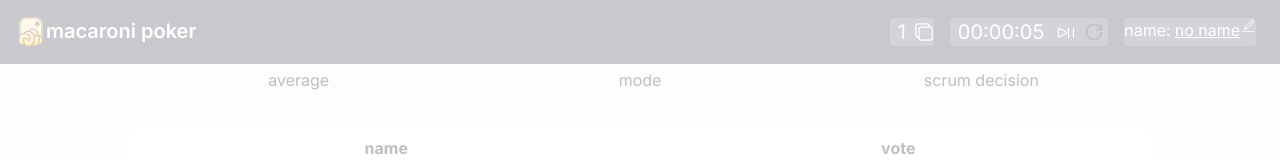
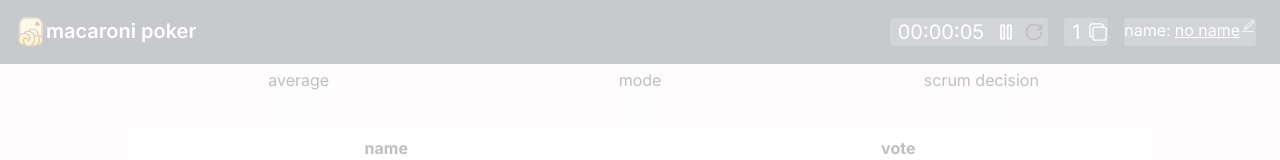
Before and after one commit to macaroni10y/planning-poker-front-nextjs, a Next.js app: page /rooms/1 in a window 1280 px wide. Shown: the top 160 px of the page. Built offline with nearby package versions, Linux system fonts and the light colour scheme.

Commit message:
wrapping startTimer with useCallback to pass lint rules

```diff
--- a/app/(routes)/rooms/[roomId]/page.tsx
+++ b/app/(routes)/rooms/[roomId]/page.tsx
@@ -31,45 +31,61 @@ const Page = ({ params }: { params: { roomId: string } }) => {
 		onReset: useCallback(() => selectCardNumber(() => "not yet"), []),
 	});
 
-	useEffect(() => {
-		const timer = setInterval(() => {
+	/**
+	 * start new timer
+	 * @return a timeout created in this function
+	 */
+	const startTimer = useCallback(() => {
+		const created = setInterval(() => {
 			setCurrentTime((current) => current + 1);
 		}, 1000);
-		setTimerId(timer);
-
-		return () => {
-			clearInterval(timer);
-		};
+		setTimerId(created);
+		return () => clearInterval(created);
 	}, []);
 
-	const handlePauseResume = () => {
+	useEffect(() => startTimer(), [startTimer]);
+
+	/**
+	 * a handler method of resume(▶) button
+	 */
+	const handleResume = () => {
 		if (timerId) {
 			clearInterval(timerId);
 			setTimerId(null);
 		} else {
-			const newTimerId = setInterval(() => {
-				setCurrentTime((current) => current + 1);
-			}, 1000);
-			setTimerId(newTimerId);
+			startTimer();
 		}
 	};
 
+	/**
+	 * a handler method of pause(⏸) button
+	 */
+	const handlePause = () => {
+		if (timerId) {
+			clearInterval(timerId);
+			setTimerId(null);
+		} else {
+			startTimer();
+		}
+	};
+
+	/**
+	 * a handler method of reset　🔄button
+	 */
 	const handleResetTimer = () => {
 		if (timerId) {
 			clearInterval(timerId);
 		}
 		setCurrentTime(0);
-		setTimerId(
-			setInterval(() => {
-				setCurrentTime((current) => current + 1);
-			}, 1000),
-		);
+		startTimer();
 	};
 
 	const timerElement = (
 		<Timer
 			currentTime={currentTime}
-			onTapPauseButton={handlePauseResume}
+			isPaused={!timerId}
+			onTapPauseButton={handlePause}
+			onTapResumeButton={handleResume}
 			onTapResetButton={handleResetTimer}
 		/>
 	);
--- a/app/_components/uiparts/Header.tsx
+++ b/app/_components/uiparts/Header.tsx
@@ -29,6 +29,7 @@ const Header = (props: Props) => {
 					</Link>
 				</div>
 				<div className="md:flex md:flex-row">
+					{props.renderTimer ? props.renderTimer() : ""}
 					{props.roomId ? (
 						<CopyToClipBoard
 							copyTarget={globalThis.window?.location.href}
@@ -37,7 +38,6 @@ const Header = (props: Props) => {
 					) : (
 						""
 					)}
-					{props.renderTimer ? props.renderTimer() : ""}
 					{props.onEdit ? (
 						<CurrentName onClick={props.onEdit} displayName={userName} />
 					) : (
--- a/app/_components/uiparts/Timer.tsx
+++ b/app/_components/uiparts/Timer.tsx
@@ -1,11 +1,28 @@
 import React from "react";
+import { FiPause, FiPlay } from "react-icons/fi";
 import { GrPowerReset } from "react-icons/gr";
-import { HiOutlinePlayPause } from "react-icons/hi2";
 
 interface Props {
+	/**
+	 * time to display as second(s)
+	 */
 	currentTime: number;
+	/**
+	 * whether this timer is paused or not (used to toggle pause/play button)
+	 */
+	isPaused: boolean;
+	/**
+	 * executed when the reset 🔄 button is tapped
+	 */
 	onTapResetButton: () => void;
+	/**
+	 * executed when the pause(⏸) button is tapped
+	 */
 	onTapPauseButton: () => void;
+	/**
+	 * executed when the resume(▶) button is tapped
+	 */
+	onTapResumeButton: () => void;
 }
 
 /**
@@ -24,17 +41,23 @@ const formatSeconds = (seconds: number): string => {
 	return `${formattedHours}:${formattedMinutes}:${formattedSeconds}`;
 };
 
+const PauseResumeButton = (props: Props) => {
+	const onTap = props.isPaused
+		? props.onTapResumeButton
+		: props.onTapPauseButton;
+	const icon = props.isPaused ? <FiPlay /> : <FiPause />;
+	return (
+		<div className="m-1" onClick={onTap} onKeyUp={onTap}>
+			{icon}
+		</div>
+	);
+};
+
 const Timer = (props: Props) => {
 	return (
 		<div className="flex-1 bg-gray-600 rounded flex items-center cursor-pointer md:text-xl m-2">
 			<div className="mx-2">{formatSeconds(props.currentTime)}</div>
-			<div
-				className="m-1"
-				onClick={props.onTapPauseButton}
-				onKeyUp={props.onTapPauseButton}
-			>
-				<HiOutlinePlayPause />
-			</div>
+			<PauseResumeButton {...props} />
 			<div
 				className="m-1"
 				onClick={props.onTapResetButton}
```
Also changed, not shown: 1 other file (tests, documents, lock files or other folders).
